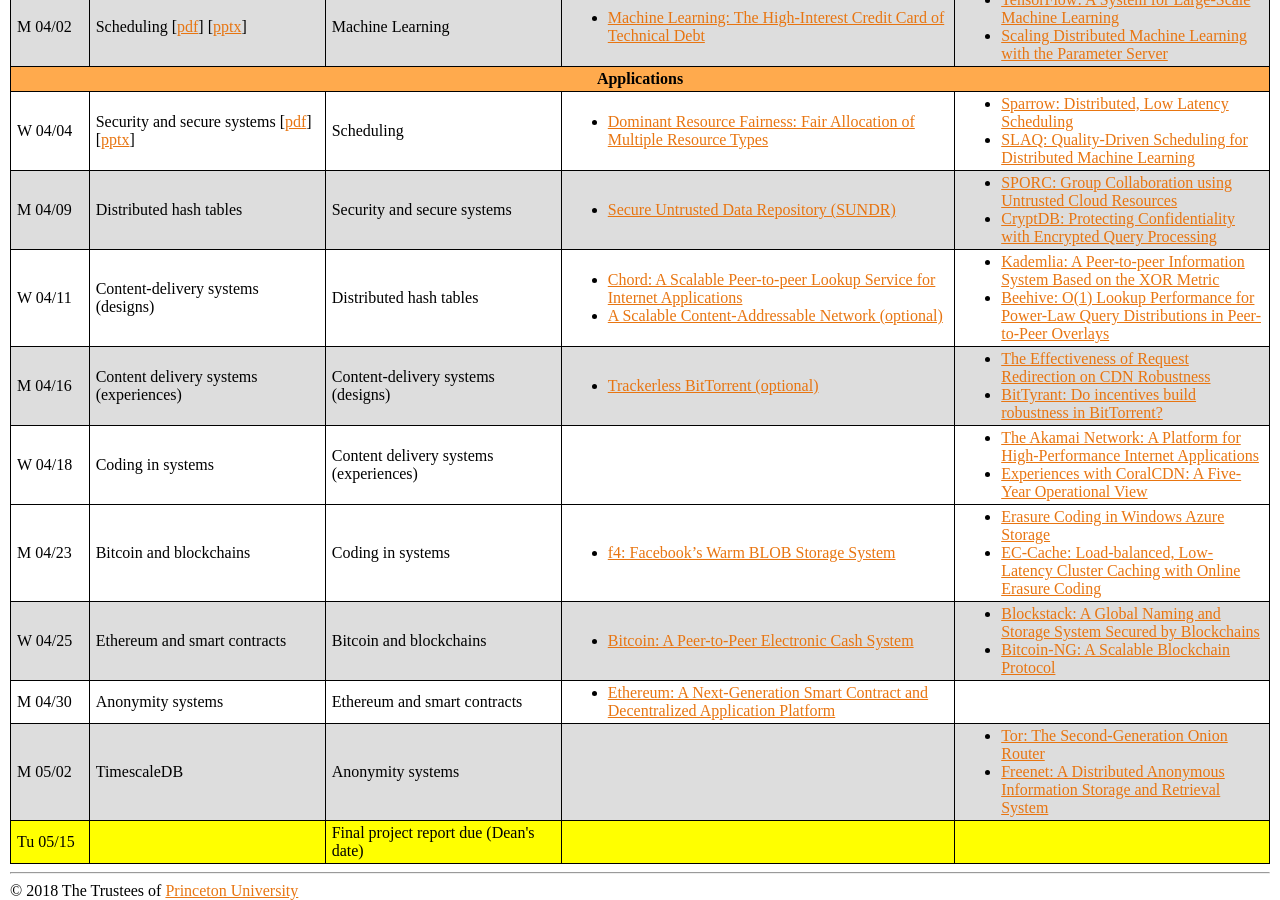
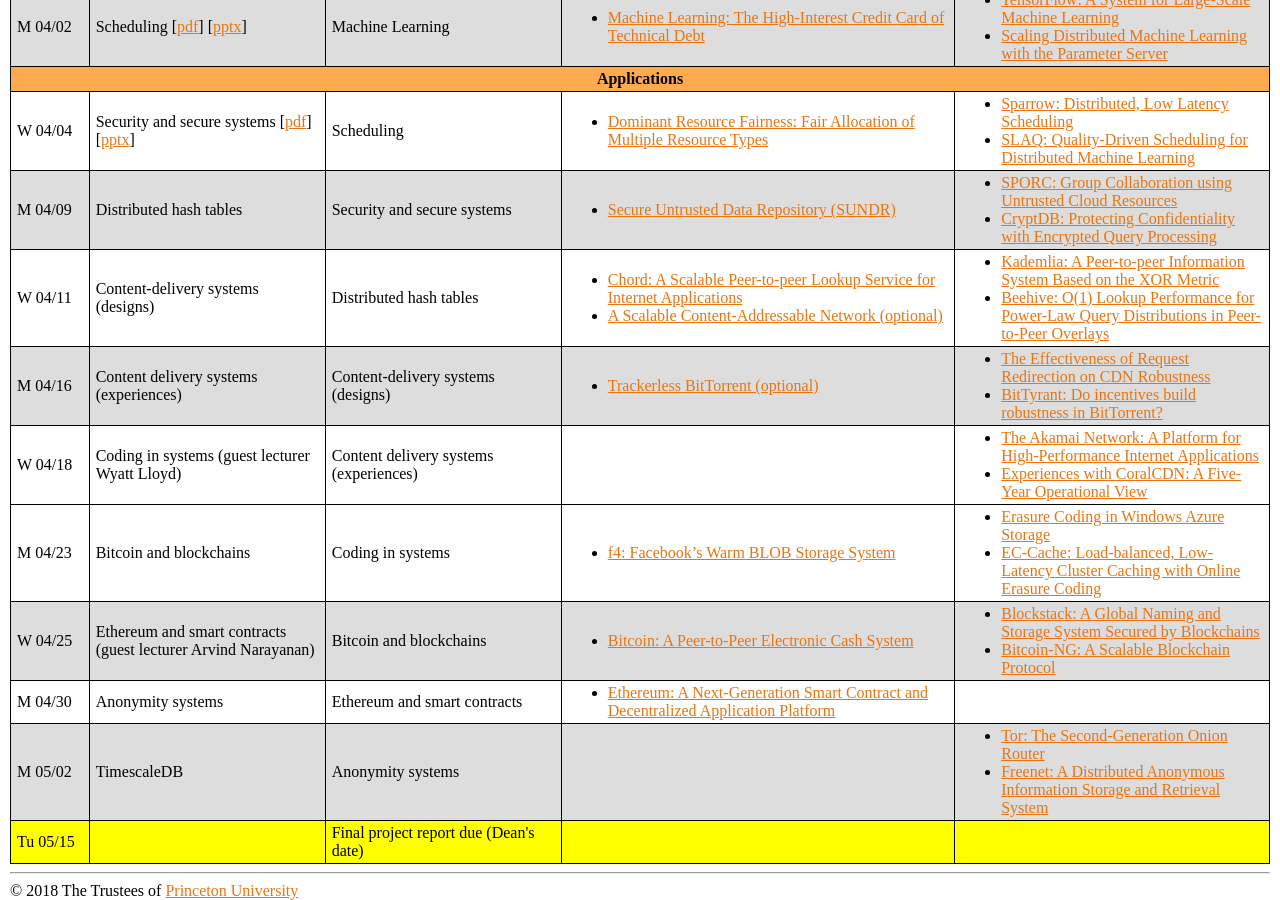
Before and after one commit to COS518/cos518.github.io, a Jekyll site: the page built from syllabus.md, in a window 1280 px wide and 900 px high, scrolled down 1684 px. Built offline with Jekyll 4.4.1, drawn with Linux system fonts in a browser that asks for light colours; our own code applies the rules of GitHub Pages for plain Markdown files.

Commit message:
update schedule

```diff
--- a/_data/syllabus.yml
+++ b/_data/syllabus.yml
@@ -297,7 +297,7 @@
       type: lecture
 
     - date: W 04/18
-      lecture-topic: Coding in systems
+      lecture-topic: Coding in systems (guest lecturer Wyatt Lloyd)
       reading-topic: Content delivery systems (experiences)
       # slides: L17-security
       readings:
@@ -321,7 +321,7 @@
           link: https://www.usenix.org/system/files/conference/osdi16/osdi16-rashmi.pdf
 
     - date: W 04/25
-      lecture-topic: Ethereum and smart contracts
+      lecture-topic: Ethereum and smart contracts  (guest lecturer Arvind Narayanan)
       reading-topic: Bitcoin and blockchains
       readings:
         - name: Bitcoin&#58; A Peer-to-Peer Electronic Cash System
```
